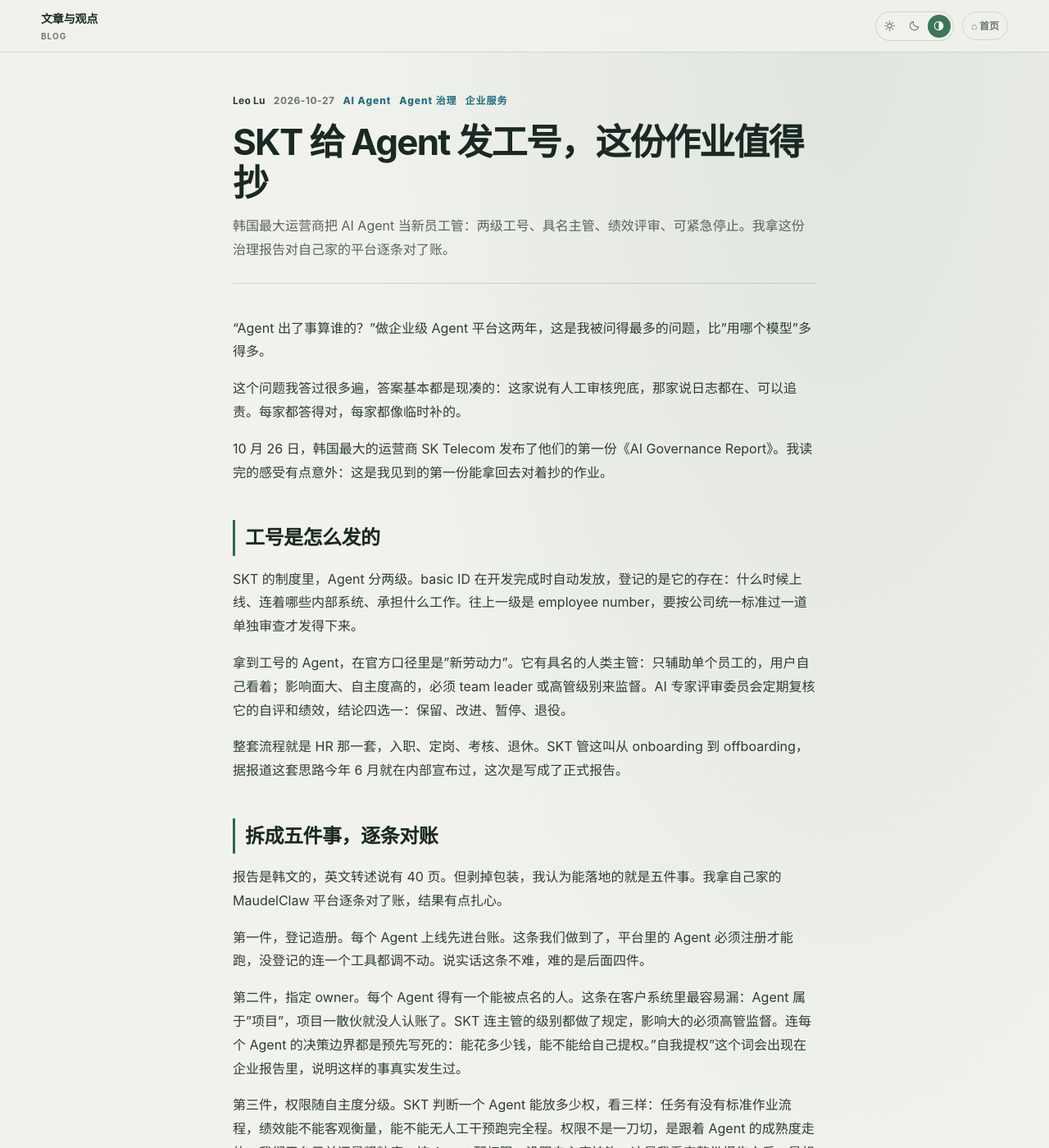
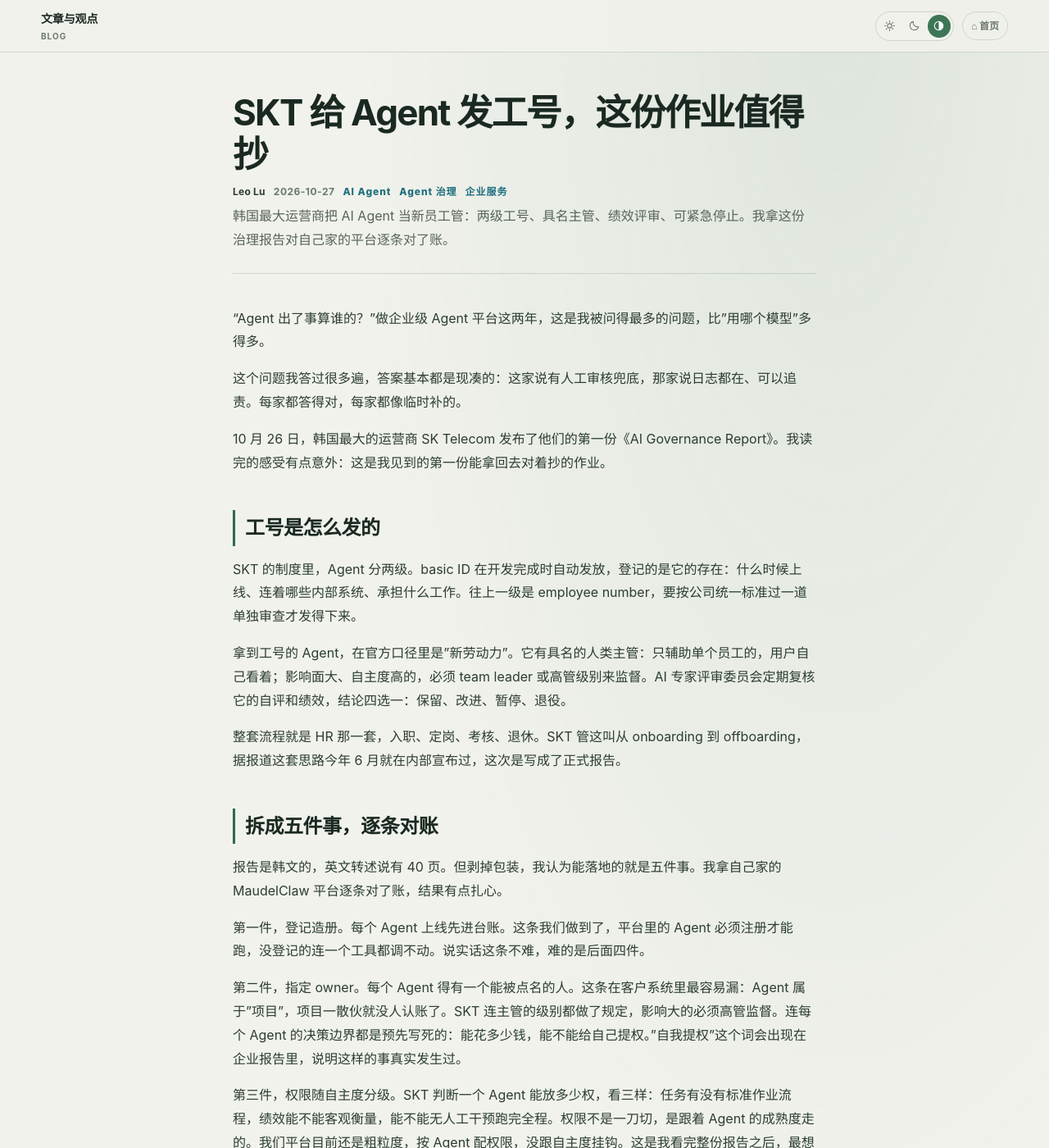
Before and after one commit to deerleo/deerleo.github.io, a Jekyll site: the page built from _posts/2026-10-27-skt-agent-employee-id.md, in a window 1280 px wide and 1400 px high. Shown: the whole window at 82% size. Built offline with Jekyll 4.4.1, drawn with Linux system fonts in a browser that asks for light colours.

Commit message:
博客详情页：作者与发布时间移到标题下方

```diff
--- a/_layouts/post.html
+++ b/_layouts/post.html
@@ -80,7 +80,7 @@
     *{box-sizing:border-box}body{margin:0;background:var(--page-glow),var(--bg);color:var(--ink);font:16px/1.8 -apple-system,BlinkMacSystemFont,"Segoe UI","PingFang SC","Microsoft YaHei",sans-serif}
     a{color:var(--mint)}.wrap{max-width:760px;margin:auto;padding:48px 24px 88px}
     .post-head{margin-bottom:40px;padding-bottom:26px;border-bottom:1px solid var(--line)}
-    .post-meta{display:flex;gap:10px;align-items:center;color:var(--cyan);font-size:12px;font-weight:850;letter-spacing:.08em;flex-wrap:wrap}
+    .post-meta{display:flex;gap:10px;align-items:center;margin:0 0 4px;color:var(--cyan);font-size:12px;font-weight:850;letter-spacing:.08em;flex-wrap:wrap}
     .post-meta .author{color:var(--ink-2);font-weight:700;letter-spacing:.02em}
     .post-meta time{color:var(--ink-3);font-weight:650;letter-spacing:.04em}
     .series-badge{display:inline-flex;align-items:center;gap:8px;margin-bottom:18px;padding:7px 14px;border:1px solid rgba(195,237,89,.4);border-radius:999px;color:var(--mint);font-size:12px;font-weight:800;text-decoration:none}
@@ -94,7 +94,7 @@
     .series-nav a.next .dir{color:var(--mint)}
     .series-nav .placeholder{padding:16px 18px;border:1px dashed var(--line);border-radius:14px;color:var(--ink-3);font-size:13px;display:flex;align-items:center}
     @media(max-width:680px){.series-nav{grid-template-columns:1fr}.series-nav a.next{text-align:left}}
-    h1.title{margin:14px 0 12px;font-size:clamp(30px,5vw,44px);line-height:1.15;letter-spacing:-.04em}
+    h1.title{margin:0 0 10px;font-size:clamp(30px,5vw,44px);line-height:1.15;letter-spacing:-.04em}
     .post-head p.desc{margin:0;color:var(--muted);font-size:16px}
     .post-body h2{margin:44px 0 14px;font-size:24px;letter-spacing:-.02em;border-left:3px solid var(--mint);padding-left:12px}
     .post-body h3{margin:32px 0 10px;font-size:19px}
@@ -125,12 +125,12 @@
         {% assign siblings = site.posts | where: "series", page.series %}
         <a class="series-badge" href="{{ '/blog/?series=' | append: page.series | relative_url }}">📚 {{ page.series }}<span style="color:var(--ink-3);font-weight:650">· 共 {{ siblings.size }} 篇</span></a>
         {% endif %}
+        <h1 class="title">{{ page.title }}</h1>
         <div class="post-meta">
           <span class="author">Leo Lu</span>
           <time datetime="{{ page.date | date_to_xmlschema }}">{{ page.date | date: "%Y-%m-%d" }}</time>
           {% if page.tags %}{% for t in page.tags %}<span>{{ t }}</span>{% endfor %}{% endif %}
         </div>
-        <h1 class="title">{{ page.title }}</h1>
         {% if page.description %}<p class="desc">{{ page.description }}</p>{% endif %}
       </header>
       <div class="post-body">
```
